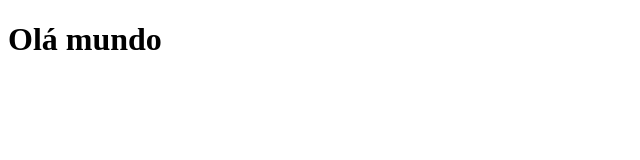
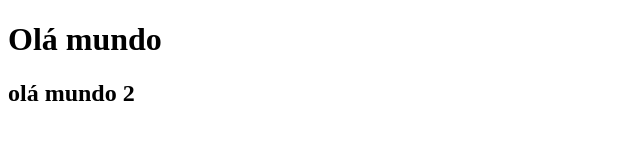
Before and after one commit to gutah/curso-git, a plain HTML site: page index.html in a window 1280 px wide. Shown: the whole page, without its empty margins (0-640 px from the left). Drawn offline with Linux system fonts and the light colour scheme.

Commit message:
Inclusão de um header h2 no index.html

```diff
--- a/index.html
+++ b/index.html
@@ -5,6 +5,7 @@
 </head>
 <body>
 	<h1>Olá mundo</h1>
+	<h2>olá mundo 2</h2>
 
 </body>
 </html>
```
